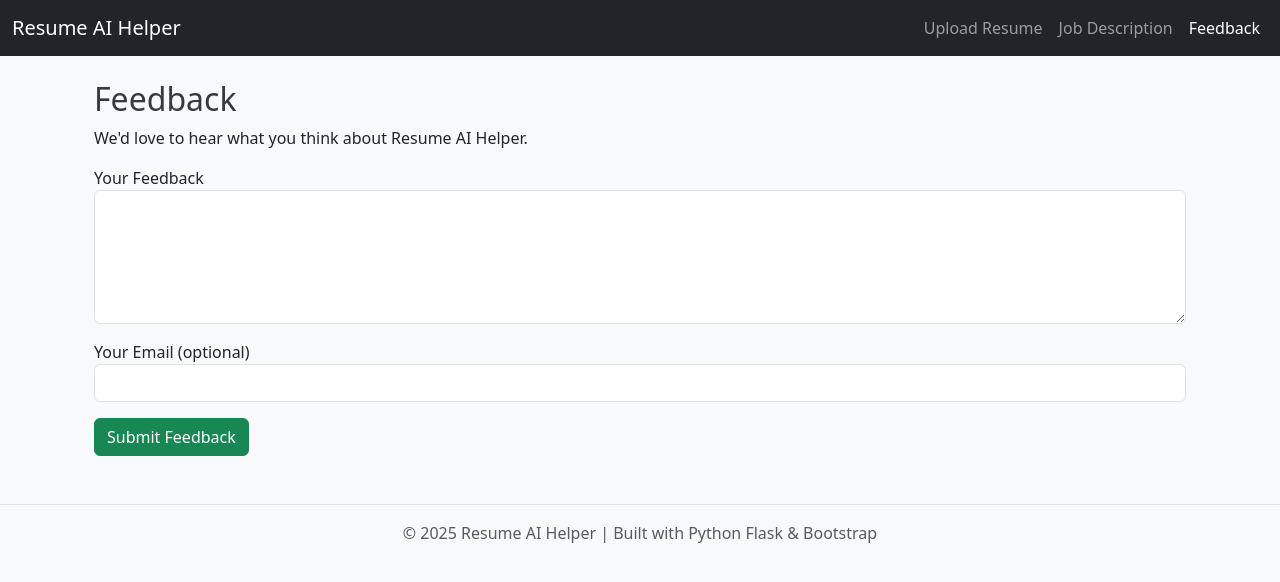
After one commit to gustavowmarques/resume-ai-helper, a Flask app: page /feedback in a window 1280 px wide. The commit adds this page. Shown: the top 582 px of the page. Run offline with Flask 3, Linux system fonts and the light colour scheme; some libraries are stand-ins or nearby versions.

Commit message:
feedback form added

```diff
--- a/app.py
+++ b/app.py
@@ -221,5 +221,23 @@ def download_docx():
         mimetype="application/vnd.openxmlformats-officedocument.wordprocessingml.document"
     )
 
+@app.route("/feedback", methods=["GET", "POST"])
+def feedback():
+    if request.method == "POST":
+        feedback_text = request.form.get("feedback", "").strip()
+        email = request.form.get("email", "").strip()
+
+        print("Feedback received:", feedback_text)
+        print("Optional email:", email)
+
+        # Optional: store in file or DB
+        # with open("feedback.txt", "a") as f:
+        #     f.write(f"{email} - {feedback_text}\n")
+
+        return render_template("feedback_thankyou.html")
+
+    return render_template("feedback.html")
+
+
 if __name__ =="__main__":
     app.run(debug=True)
--- a/templates/base.html
+++ b/templates/base.html
@@ -21,6 +21,9 @@
             <ul class="navbar-nav ms-auto mb-2 mb-lg-0">
               <li class="nav-item"><a class="nav-link {% if request.path == '/upload_resume' %}active{% endif %}" href="/upload_resume">Upload Resume</a></li>
               <li class="nav-item"><a class="nav-link {% if request.path == '/job_description' %}active{% endif %}" href="/job_description">Job Description</a></li>
+              <li class="nav-item"><a class="nav-link {% if request.path == '/feedback' %}active{% endif %}" href="/feedback">Feedback</a>
+              </li>
+
             </ul>
           </div>
         </div>
--- /dev/null
+++ b/templates/feedback.html
@@ -0,0 +1,19 @@
+{% extends "base.html" %}
+{% block content %}
+<h2>Feedback</h2>
+<p>We'd love to hear what you think about Resume AI Helper.</p>
+
+<form method="POST">
+  <div class="mb-3">
+    <label for="feedback">Your Feedback</label>
+    <textarea name="feedback" id="feedback" class="form-control" rows="5" required></textarea>
+  </div>
+
+  <div class="mb-3">
+    <label for="email">Your Email (optional)</label>
+    <input type="email" name="email" id="email" class="form-control">
+  </div>
+
+  <button type="submit" class="btn btn-success">Submit Feedback</button>
+</form>
+{% endblock %}
--- /dev/null
+++ b/templates/feedback_thankyou.html
@@ -0,0 +1,6 @@
+{% extends "base.html" %}
+{% block content %}
+<h2>Thank You!</h2>
+<p>Your feedback has been received. We appreciate your input!</p>
+<a href="/" class="btn btn-primary mt-3">Return to Home</a>
+{% endblock %}
```
